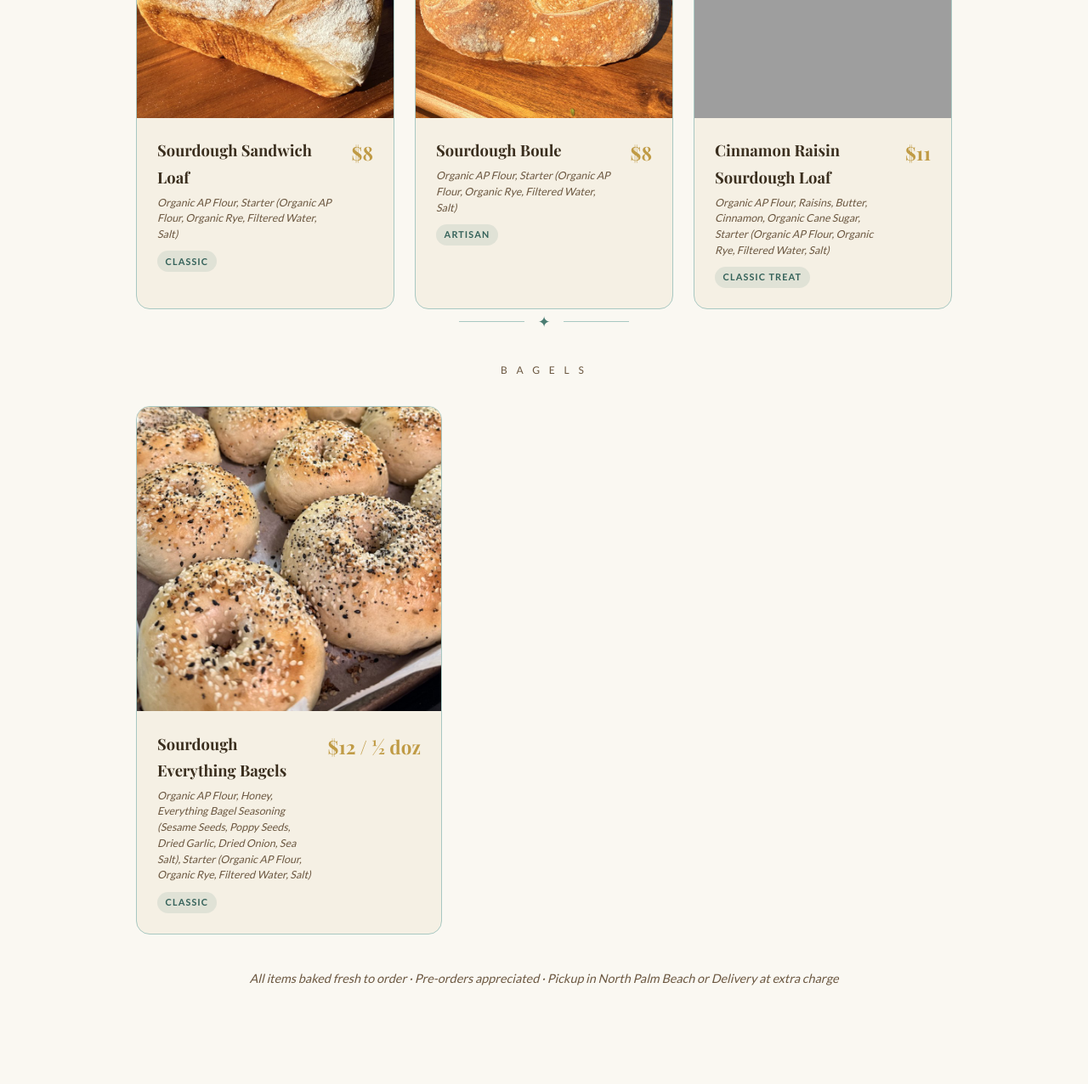
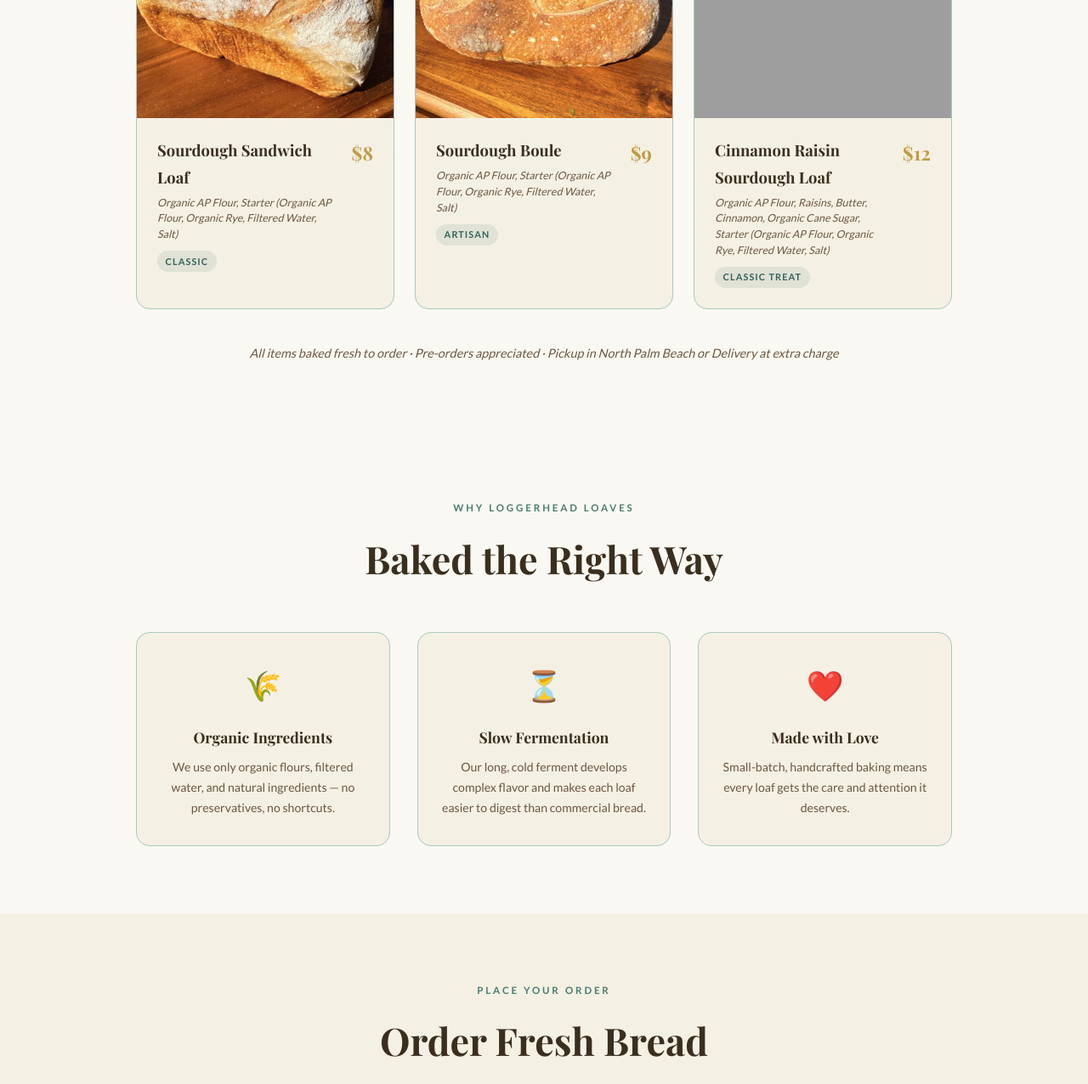
Before and after one commit to cbpqt15/loggerheadloaves, a plain HTML site: page index.html in a window 1280 px wide. Shown: the part 2216-3492 px from the top of the page at 85% size. Drawn offline with nearby package versions, Linux system fonts and the light colour scheme; grey boxes are pictures that could not be loaded; a web font is replaced by a local one.

Commit message:
Remove Bagel Update Prices

```diff
--- a/index.html
+++ b/index.html
@@ -564,7 +564,7 @@
               <p class="ingredients">Organic AP Flour, Starter (Organic AP Flour, Organic Rye, Filtered Water, Salt)</p>
               <span class="tag">Artisan</span>
             </div>
-            <div class="menu-price">$8</div>
+            <div class="menu-price">$9</div>
           </div>
         </div>
 
@@ -576,28 +576,13 @@
               <p class="ingredients">Organic AP Flour, Raisins, Butter, Cinnamon, Organic Cane Sugar, Starter (Organic AP Flour, Organic Rye, Filtered Water, Salt)</p>
               <span class="tag">Classic Treat</span>
             </div>
-            <div class="menu-price">$11</div>
+            <div class="menu-price">$12</div>
           </div>
         </div>
 
       </div>
 
-      <div class="divider"><span>✦</span></div>
-      <p class="menu-section-title">B A G E L S</p>
 
-      <div class="menu-grid single-item">
-
-        <div class="menu-card">
-          <img class="menu-card-img" src="images/bagels.jpg" alt="Sourdough Everything Bagels" />
-          <div class="menu-card-content">
-            <div class="menu-card-body">
-              <h3>Sourdough Everything Bagels</h3>
-              <p class="ingredients">Organic AP Flour, Honey, Everything Bagel Seasoning (Sesame Seeds, Poppy Seeds, Dried Garlic, Dried Onion, Sea Salt), Starter (Organic AP Flour, Organic Rye, Filtered Water, Salt)</p>
-              <span class="tag">Classic</span>
-            </div>
-            <div class="menu-price">$12 / ½ doz</div>
-          </div>
-        </div>
 
       </div>
 
```
Also changed, not shown: 1 other file.
